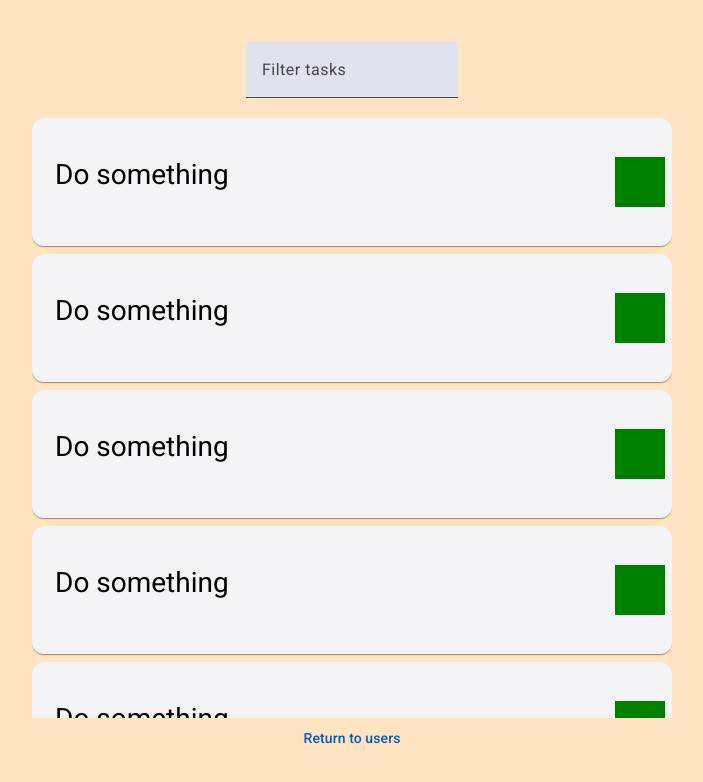
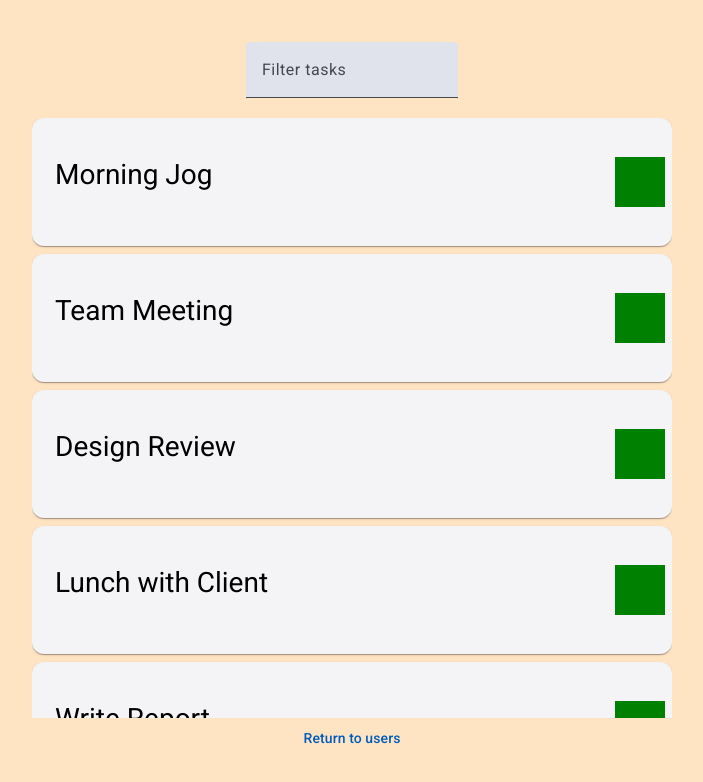
Before and after one commit to abanardi/angular-task-app, an Angular app: page /tasks in a window 1280 px wide. Shown: the top 782 px of the page, without its empty margins (288-991 px from the left). Built offline with nearby package versions, Linux system fonts and the light colour scheme.

Commit message:
Added tasks info and more data

```diff
--- a/src/app/components/task-card/task-card.component.html
+++ b/src/app/components/task-card/task-card.component.html
@@ -1,6 +1,6 @@
 <mat-card>
   <div class="task-name">
-    <h5>Do something</h5>
+    <h5>{{ task.title }}</h5>
   </div>
   <div class="task-complete"></div>
 </mat-card>
--- a/src/app/components/task-card/task-card.component.ts
+++ b/src/app/components/task-card/task-card.component.ts
@@ -1,5 +1,7 @@
 import { Component } from '@angular/core';
 import { MatCard } from '@angular/material/card';
+import { Input } from '@angular/core';
+import { Task } from '../../interfaces/task.interface';
 
 @Component({
   selector: 'app-task-card',
@@ -8,4 +10,6 @@ import { MatCard } from '@angular/material/card';
   templateUrl: './task-card.component.html',
   styleUrl: './task-card.component.scss',
 })
-export class TaskCardComponent {}
+export class TaskCardComponent {
+  @Input() task: Task;
+}
--- a/src/app/components/task-list/task-list.component.html
+++ b/src/app/components/task-list/task-list.component.html
@@ -1,10 +1,6 @@
 <div class="task-list-container">
-  <app-task-card></app-task-card>
-  <app-task-card></app-task-card>
-  <app-task-card></app-task-card>
-  <app-task-card></app-task-card>
-  <app-task-card></app-task-card>
-  <app-task-card></app-task-card>
-  <app-task-card></app-task-card>
-  <app-task-card></app-task-card>
+  @for(task of taskList; track task){
+  <app-task-card [task]="task"></app-task-card>
+
+  }
 </div>
--- a/src/app/components/task-list/task-list.component.ts
+++ b/src/app/components/task-list/task-list.component.ts
@@ -3,6 +3,8 @@ import { TaskCardComponent } from '../task-card/task-card.component';
 import { MatButtonModule } from '@angular/material/button';
 import { MatFormFieldModule } from '@angular/material/form-field';
 import { MatInputModule } from '@angular/material/input';
+import { Task } from '../../interfaces/task.interface';
+import { TASKS } from '../../mock-data/TASKS';
 
 @Component({
   selector: 'app-task-list',
@@ -16,4 +18,6 @@ import { MatInputModule } from '@angular/material/input';
   templateUrl: './task-list.component.html',
   styleUrl: './task-list.component.scss',
 })
-export class TaskListComponent {}
+export class TaskListComponent {
+  taskList = TASKS;
+}
--- a/src/app/mock-data/TASKS.ts
+++ b/src/app/mock-data/TASKS.ts
@@ -3,38 +3,56 @@ import { Task } from '../interfaces/task.interface';
 export const TASKS: Task[] = [
   {
     id: 'task1',
-    title: '',
-    description: '',
-    startTime: '',
-    endTime: '',
+    title: 'Morning Jog',
+    description: 'Go for a 30-minute jog in the park.',
+    startTime: '2025-06-06T06:30:00',
+    endTime: '2025-06-06T07:00:00',
     userId: '1',
     completed: false,
   },
   {
-    id: 'task1',
-    title: '',
-    description: '',
-    startTime: '',
-    endTime: '',
-    userId: '1',
+    id: 'task2',
+    title: 'Team Meeting',
+    description: 'Weekly sync-up with the marketing team via Zoom.',
+    startTime: '2025-06-06T09:00:00',
+    endTime: '2025-06-06T10:00:00',
+    userId: '2',
     completed: false,
   },
   {
-    id: 'task1',
-    title: '',
-    description: '',
-    startTime: '',
-    endTime: '',
-    userId: '1',
+    id: 'task3',
+    title: 'Design Review',
+    description: 'Review the new homepage mockups with the UX team.',
+    startTime: '2025-06-06T11:00:00',
+    endTime: '2025-06-06T12:00:00',
+    userId: '3',
     completed: false,
   },
   {
-    id: 'task1',
-    title: '',
-    description: '',
-    startTime: '',
-    endTime: '',
-    userId: '1',
+    id: 'task4',
+    title: 'Lunch with Client',
+    description: 'Meet the client at Cafe Luna for a project update.',
+    startTime: '2025-06-06T13:00:00',
+    endTime: '2025-06-06T14:00:00',
+    userId: '4',
+    completed: false,
+  },
+  {
+    id: 'task5',
+    title: 'Write Report',
+    description: 'Draft and submit the monthly performance report.',
+    startTime: '2025-06-06T15:00:00',
+    endTime: '2025-06-06T16:30:00',
+    userId: '5',
+    completed: false,
+  },
+  {
+    id: 'task6',
+    title: 'Evening Reading',
+    description: 'Read 2 chapters of "Atomic Habits" before bed.',
+    startTime: '2025-06-06T20:00:00',
+    endTime: '2025-06-06T21:00:00',
+    userId: '6',
     completed: false,
   },
 ];
```
